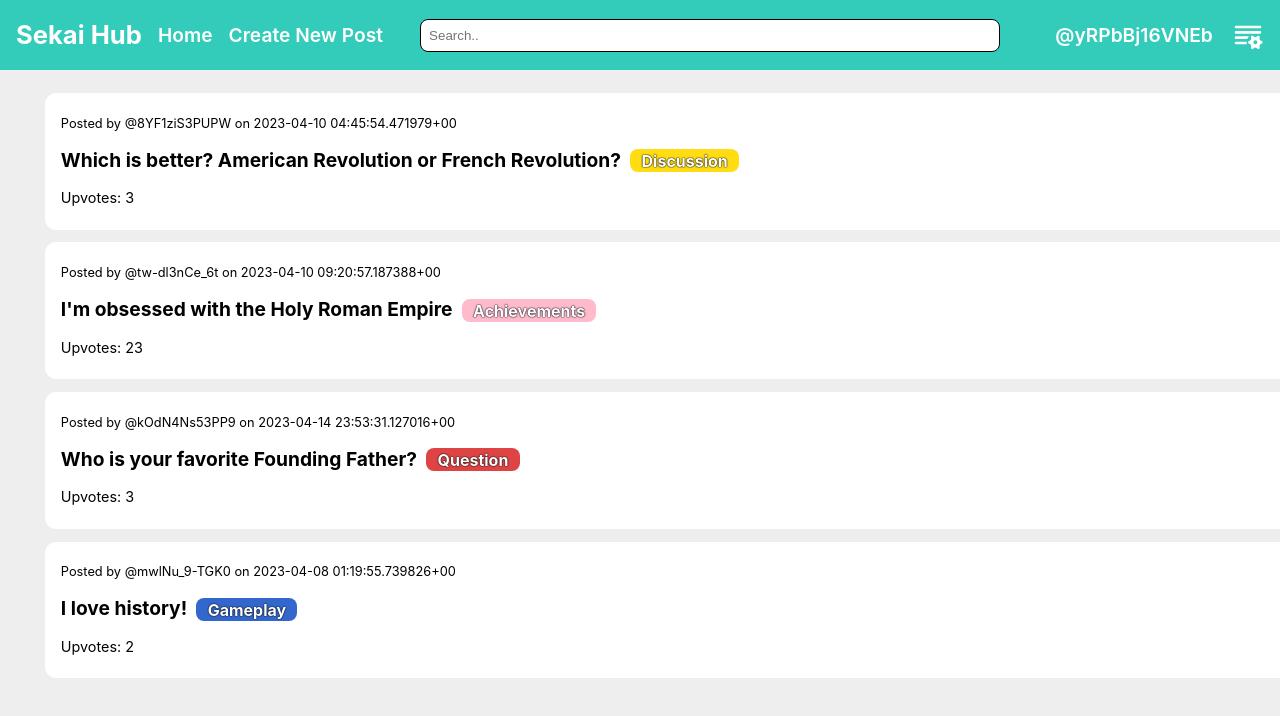
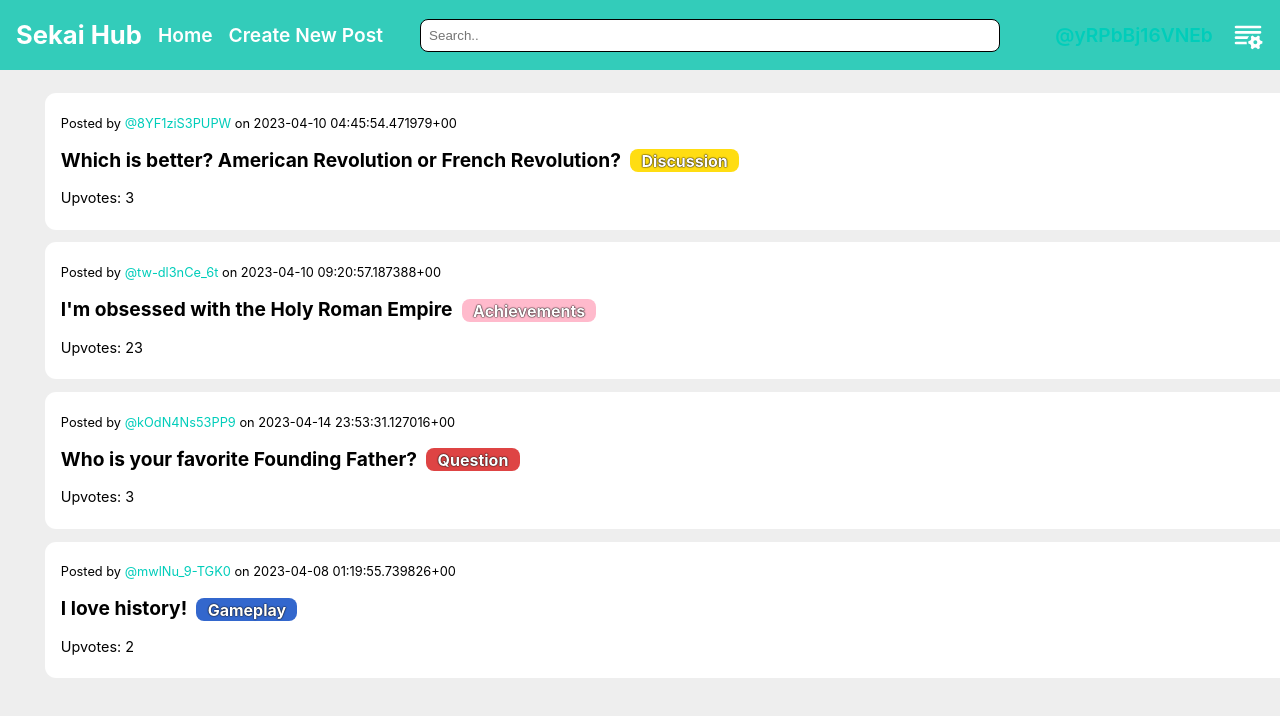
Before and after one commit to v74c63t/sekai-hub, a React (Vite) app: page / in a window 1280 px wide. Shown: the top 716 px of the page. Built offline with nearby package versions, Linux system fonts and the light colour scheme.

Commit message:
Added style to uid

```diff
--- a/src/components/PostCondensed/PostCondensed.css
+++ b/src/components/PostCondensed/PostCondensed.css
@@ -61,3 +61,7 @@
 .Gameplay {
   background-color: var(--kaito-color);
 }
+
+.uid {
+  color: var(--vs-color);
+}
--- a/src/components/PostCondensed/PostCondensed.jsx
+++ b/src/components/PostCondensed/PostCondensed.jsx
@@ -6,7 +6,7 @@ const PostCondensed = ({post, uid}) => {
   return (
     <div className='post'>
       <Link className='post-link' to={`/post/${post.id}`}>
-        <h5 className='posted-time'>Posted by @{post.uid} on {post.created_at}</h5>
+        <h5 className='posted-time'>Posted by <span className='uid'>@{post.uid}</span> on {post.created_at}</h5>
         <h4 className='post-title'>{post.title} <span className={`flair ${post.flair}`}>{post.flair}</span></h4>
         <p className='upvotes'>Upvotes: {post.upvotes}</p>
       </Link>
```
